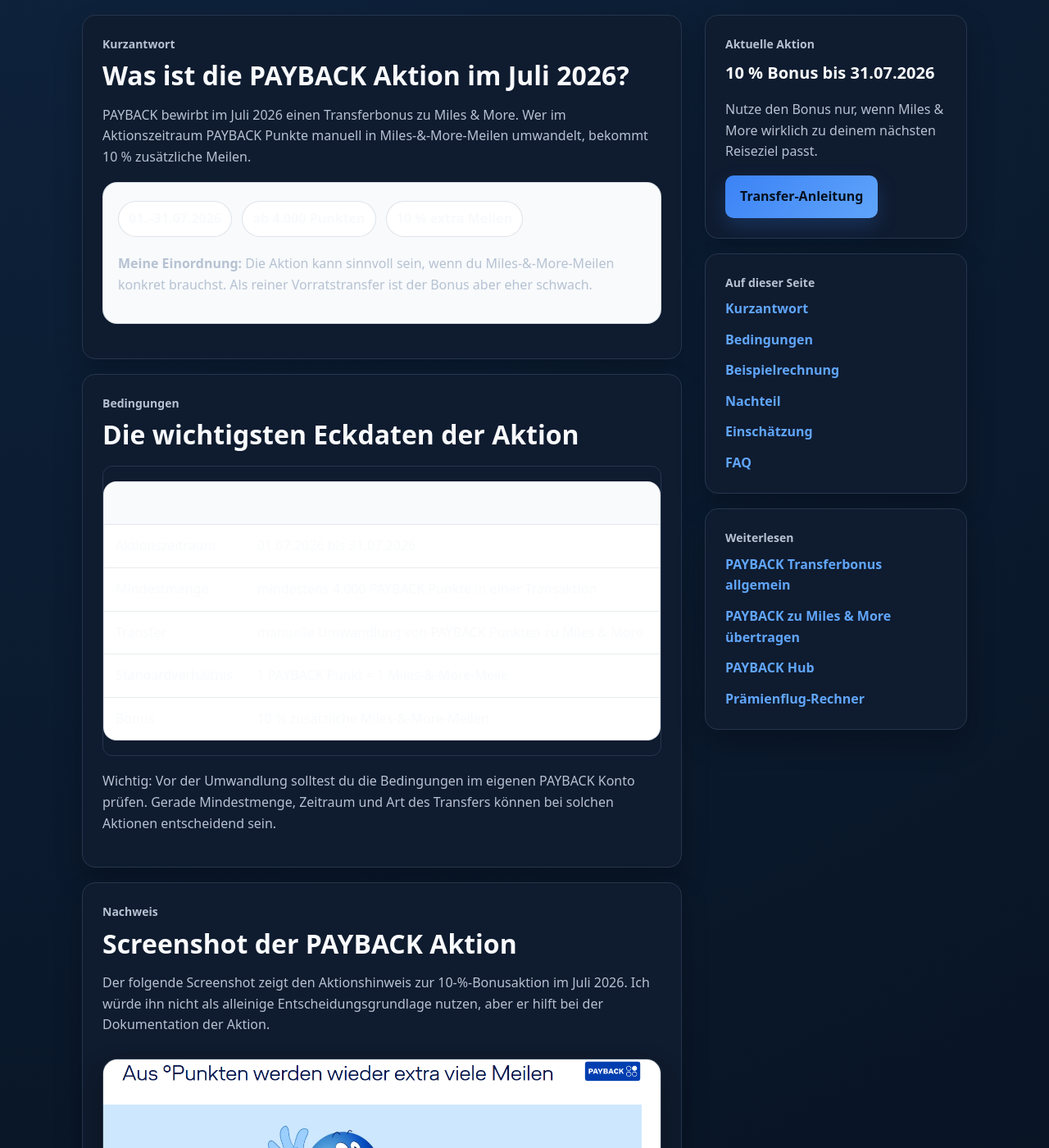
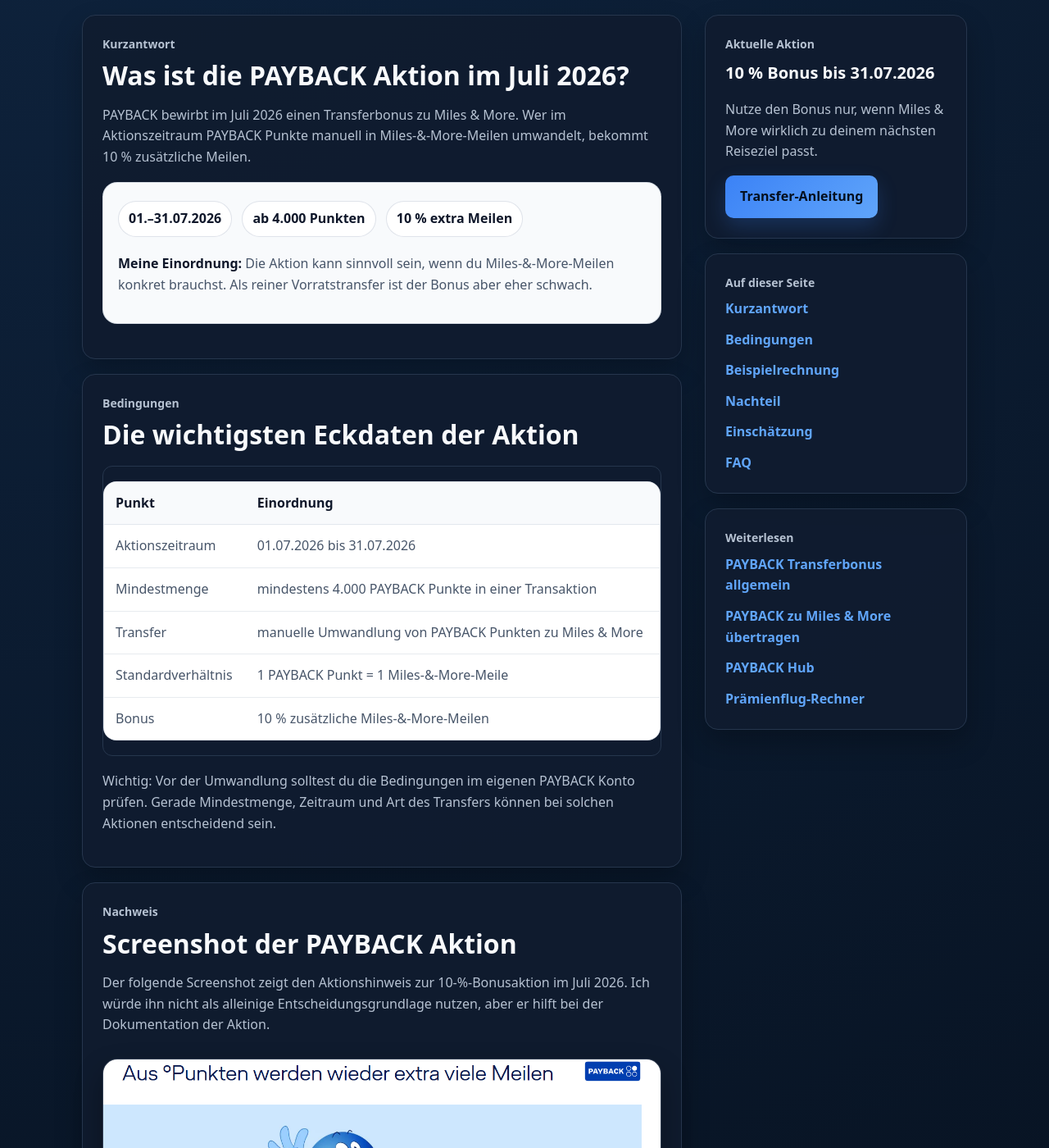
Before and after one commit to Praemienflug-Planer/miles-planer, a Jekyll site: the page built from meilen-sammeln/payback-transferbonus-juli-2026/index.html, in a window 1280 px wide and 1400 px high, scrolled down 778 px. Shown: the whole window at 82% size. Built offline with Jekyll 4.4.1, drawn with Linux system fonts in a browser that asks for light colours.

Commit message:
Fix contrast for PAYBACK July 2026 bonus article cards

```diff
--- a/meilen-sammeln/payback-transferbonus-juli-2026/index.html
+++ b/meilen-sammeln/payback-transferbonus-juli-2026/index.html
@@ -25,7 +25,7 @@
   }
 ---
 <style>
-  .bonus-action-box{background:#f8fafc;border:1px solid rgba(148,163,184,.32);border-radius:18px;padding:18px;margin:18px 0}.bonus-table{width:100%;border-collapse:separate;border-spacing:0;margin:18px 0;background:#fff;border:1px solid rgba(148,163,184,.26);border-radius:16px;overflow:hidden}.bonus-table th,.bonus-table td{padding:13px 14px;border-bottom:1px solid rgba(148,163,184,.22);text-align:left;vertical-align:top}.bonus-table th{background:#f8fafc;font-weight:800}.bonus-table tr:last-child td{border-bottom:0}.bonus-badge{display:inline-flex;align-items:center;gap:8px;border:1px solid rgba(148,163,184,.3);background:#fff;border-radius:999px;padding:8px 12px;font-weight:800;margin:4px 8px 4px 0}.mini-cta{display:flex;gap:12px;flex-wrap:wrap;margin-top:18px}.faq-block details{border:1px solid rgba(148,163,184,.24);border-radius:14px;padding:14px 16px;background:#fff;margin:10px 0}.faq-block summary{font-weight:800;cursor:pointer}.faq-block p{margin:.7rem 0 0}.article-image img{max-width:100%;height:auto;border-radius:18px;border:1px solid rgba(148,163,184,.26)}@media(max-width:720px){.bonus-table th,.bonus-table td{padding:10px;font-size:.95rem}.bonus-badge{border-radius:14px}}
+  .bonus-action-box{background:#f8fafc;border:1px solid rgba(148,163,184,.32);border-radius:18px;padding:18px;margin:18px 0;color:#0f172a}.bonus-action-box p{color:#475569}.bonus-action-box strong{color:#0f172a}.bonus-table{width:100%;border-collapse:separate;border-spacing:0;margin:18px 0;background:#fff;border:1px solid rgba(148,163,184,.26);border-radius:16px;overflow:hidden;color:#0f172a}.bonus-table th,.bonus-table td{padding:13px 14px;border-bottom:1px solid rgba(148,163,184,.22);text-align:left;vertical-align:top}.bonus-table th{background:#f8fafc;font-weight:800;color:#0f172a}.bonus-table td{background:#fff;color:#475569}.bonus-table tr:last-child td{border-bottom:0}.bonus-badge{display:inline-flex;align-items:center;gap:8px;border:1px solid rgba(148,163,184,.3);background:#fff;border-radius:999px;padding:8px 12px;font-weight:800;margin:4px 8px 4px 0;color:#0f172a}.mini-cta{display:flex;gap:12px;flex-wrap:wrap;margin-top:18px}.faq-block details{border:1px solid rgba(148,163,184,.24);border-radius:14px;padding:14px 16px;background:#fff;margin:10px 0;color:#0f172a}.faq-block summary{font-weight:800;cursor:pointer;color:#0f172a}.faq-block p{margin:.7rem 0 0;color:#475569}.article-image img{max-width:100%;height:auto;border-radius:18px;border:1px solid rgba(148,163,184,.26)}.article-image figcaption{color:#94a3b8}@media(max-width:720px){.bonus-table th,.bonus-table td{padding:10px;font-size:.95rem}.bonus-badge{border-radius:14px}}
 </style>
 
 <section class="hero hero-small hero-sammeln">
```
